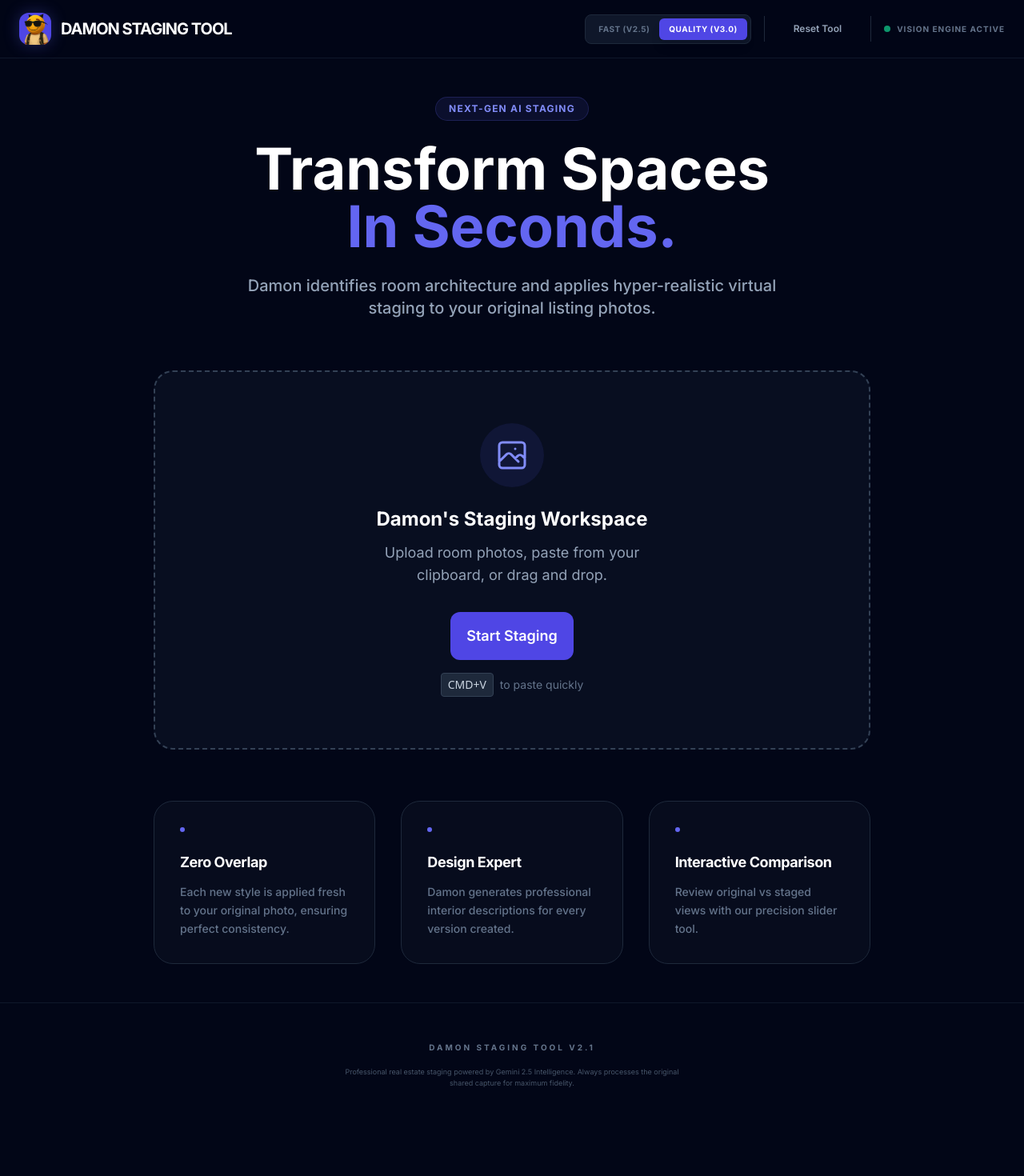
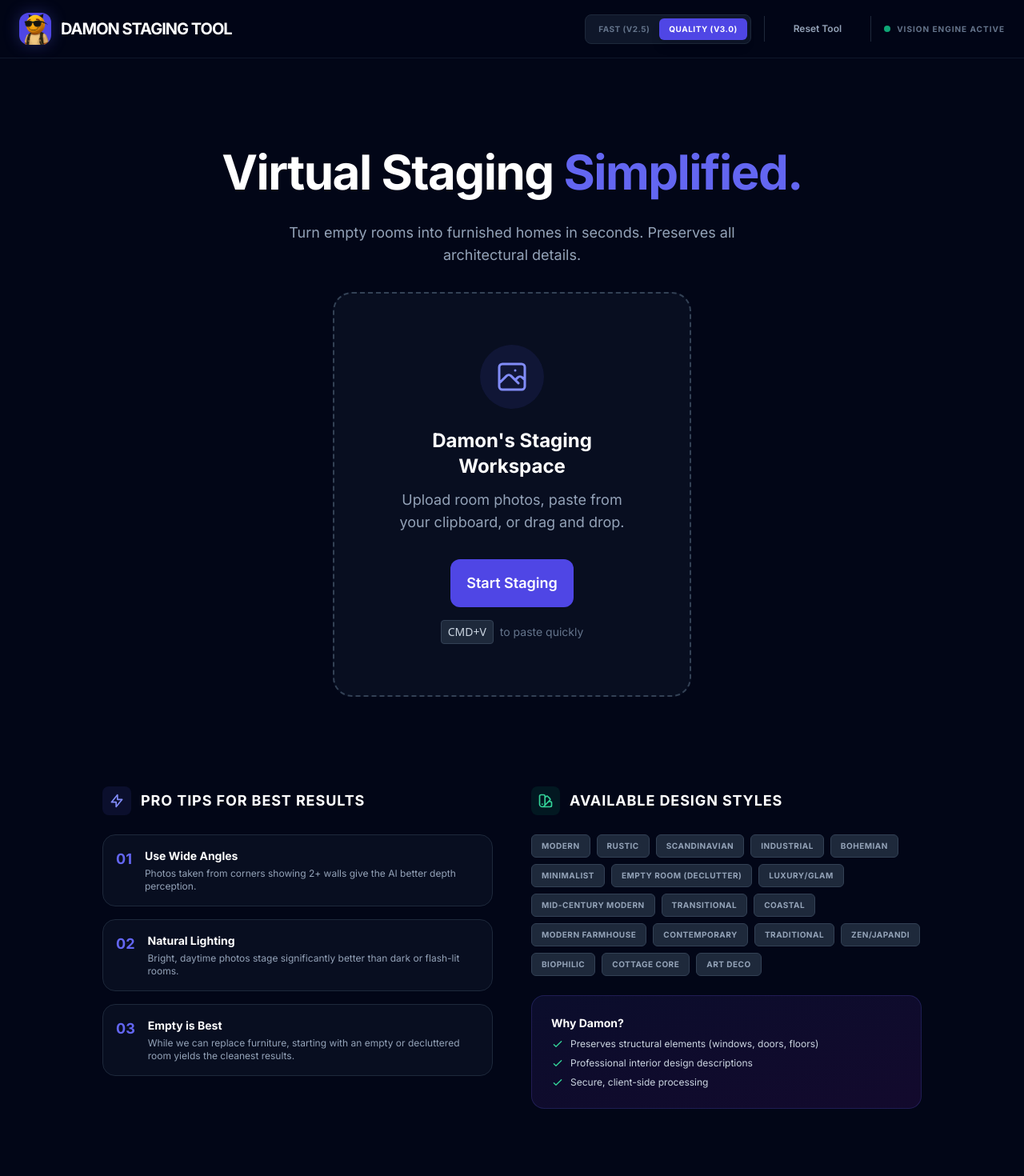
Before and after one commit to derioz/damonstaging, a React (Vite) app: page / in a window 1280 px wide. Shown: the top 1470 px of the page at 80% size. Before the commit the page ends 1408 px from the top, so only its background shows below. Built offline with nearby package versions, Linux system fonts and the light colour scheme.

Commit message:
Enhance landing page: minimal hero, pro tips, style showcase

```diff
--- a/App.tsx
+++ b/App.tsx
@@ -206,35 +206,91 @@ const App: React.FC = () => {
 
       <main className="flex-1 container mx-auto px-6 py-12 max-w-7xl">
         {state.uploadedImages.length === 0 ? (
-          <div className="max-w-4xl mx-auto space-y-16 animate-slide-up">
-            <div className="text-center space-y-6">
-              <span className="inline-block px-4 py-1.5 rounded-full bg-indigo-500/10 text-indigo-400 text-xs font-bold uppercase tracking-widest border border-indigo-500/20">
-                Next-Gen AI Staging
-              </span>
-              <h2 className="text-5xl md:text-7xl font-black text-white leading-tight">
-                Transform Spaces <br />
-                <span className="text-indigo-500">In Seconds.</span>
+          <div className="max-w-5xl mx-auto animate-slide-up pb-20">
+            {/* Minimal Hero */}
+            <div className="text-center py-16 space-y-8">
+              <h2 className="text-4xl md:text-6xl font-black text-white tracking-tight">
+                Virtual Staging <span className="text-indigo-500">Simplified.</span>
               </h2>
-              <p className="text-xl text-slate-400 max-w-2xl mx-auto font-medium">
-                Damon identifies room architecture and applies hyper-realistic virtual staging to your original listing photos.
+              <p className="text-lg text-slate-400 max-w-xl mx-auto">
+                Turn empty rooms into furnished homes in seconds. Preserves all architectural details.
               </p>
+
+              <div className="max-w-md mx-auto">
+                <FileUploader onUpload={handleUpload} isLoading={state.isProcessing} />
+              </div>
             </div>
 
-            <FileUploader onUpload={handleUpload} isLoading={state.isProcessing} />
+            <div className="grid md:grid-cols-2 gap-12 mt-12">
+              {/* Pro Tips Section */}
+              <div className="space-y-6">
+                <div className="flex items-center gap-3 mb-6">
+                  <div className="p-2 bg-indigo-500/10 rounded-lg text-indigo-400">
+                    <svg className="w-5 h-5" fill="none" stroke="currentColor" viewBox="0 0 24 24"><path strokeLinecap="round" strokeLinejoin="round" strokeWidth="2" d="M13 10V3L4 14h7v7l9-11h-7z" /></svg>
+                  </div>
+                  <h3 className="text-lg font-bold text-white uppercase tracking-wider">Pro Tips for Best Results</h3>
+                </div>
 
-            <div className="grid md:grid-cols-3 gap-8">
-              <FeatureCard
-                title="Zero Overlap"
-                desc="Each new style is applied fresh to your original photo, ensuring perfect consistency."
-              />
-              <FeatureCard
-                title="Design Expert"
-                desc="Damon generates professional interior descriptions for every version created."
-              />
-              <FeatureCard
-                title="Interactive Comparison"
-                desc="Review original vs staged views with our precision slider tool."
-              />
+                <div className="space-y-4">
+                  <div className="flex gap-4 items-start p-4 rounded-2xl bg-slate-900/50 border border-slate-800">
+                    <span className="text-indigo-500 font-bold text-lg">01</span>
+                    <div>
+                      <h4 className="font-bold text-white text-sm">Use Wide Angles</h4>
+                      <p className="text-xs text-slate-400 mt-1">Photos taken from corners showing 2+ walls give the AI better depth perception.</p>
+                    </div>
+                  </div>
+                  <div className="flex gap-4 items-start p-4 rounded-2xl bg-slate-900/50 border border-slate-800">
+                    <span className="text-indigo-500 font-bold text-lg">02</span>
+                    <div>
+                      <h4 className="font-bold text-white text-sm">Natural Lighting</h4>
+                      <p className="text-xs text-slate-400 mt-1">Bright, daytime photos stage significantly better than dark or flash-lit rooms.</p>
+                    </div>
+                  </div>
+                  <div className="flex gap-4 items-start p-4 rounded-2xl bg-slate-900/50 border border-slate-800">
+                    <span className="text-indigo-500 font-bold text-lg">03</span>
+                    <div>
+                      <h4 className="font-bold text-white text-sm">Empty is Best</h4>
+                      <p className="text-xs text-slate-400 mt-1">While we can replace furniture, starting with an empty or decluttered room yields the cleanest results.</p>
+                    </div>
+                  </div>
+                </div>
+              </div>
+
+              {/* Supported Styles Preview */}
+              <div className="space-y-6">
+                <div className="flex items-center gap-3 mb-6">
+                  <div className="p-2 bg-emerald-500/10 rounded-lg text-emerald-400">
+                    <svg className="w-5 h-5" fill="none" stroke="currentColor" viewBox="0 0 24 24"><path strokeLinecap="round" strokeLinejoin="round" strokeWidth="2" d="M7 21a4 4 0 01-4-4V5a2 2 0 012-2h4a2 2 0 012 2v12a4 4 0 01-4 4zm0 0h12a2 2 0 002-2v-4a2 2 0 00-2-2h-2.343M11 7.343l1.657-1.657a2 2 0 012.828 0l2.829 2.829a2 2 0 010 2.828l-8.486 8.485M7 17h.01" /></svg>
+                  </div>
+                  <h3 className="text-lg font-bold text-white uppercase tracking-wider">Available Design Styles</h3>
+                </div>
+
+                <div className="flex flex-wrap gap-2">
+                  {Object.values(StagingStyle).map((style) => (
+                    <span key={style} className="px-3 py-1.5 rounded-md bg-slate-800 text-slate-400 text-[10px] font-bold uppercase tracking-wider border border-slate-700">
+                      {style}
+                    </span>
+                  ))}
+                </div>
+
+                <div className="mt-8 p-6 rounded-2xl bg-gradient-to-br from-indigo-900/20 to-purple-900/20 border border-indigo-500/20">
+                  <h4 className="font-bold text-white text-sm mb-2">Why Damon?</h4>
+                  <ul className="space-y-2 text-xs text-slate-300">
+                    <li className="flex items-center gap-2">
+                      <svg className="w-4 h-4 text-emerald-400" fill="none" stroke="currentColor" viewBox="0 0 24 24"><path strokeLinecap="round" strokeLinejoin="round" strokeWidth="2" d="M5 13l4 4L19 7" /></svg>
+                      Preserves structural elements (windows, doors, floors)
+                    </li>
+                    <li className="flex items-center gap-2">
+                      <svg className="w-4 h-4 text-emerald-400" fill="none" stroke="currentColor" viewBox="0 0 24 24"><path strokeLinecap="round" strokeLinejoin="round" strokeWidth="2" d="M5 13l4 4L19 7" /></svg>
+                      Professional interior design descriptions
+                    </li>
+                    <li className="flex items-center gap-2">
+                      <svg className="w-4 h-4 text-emerald-400" fill="none" stroke="currentColor" viewBox="0 0 24 24"><path strokeLinecap="round" strokeLinejoin="round" strokeWidth="2" d="M5 13l4 4L19 7" /></svg>
+                      Secure, client-side processing
+                    </li>
+                  </ul>
+                </div>
+              </div>
             </div>
           </div>
         ) : (
```
Also changed, not shown: 3 other files (tests, documents, lock files or other folders).
